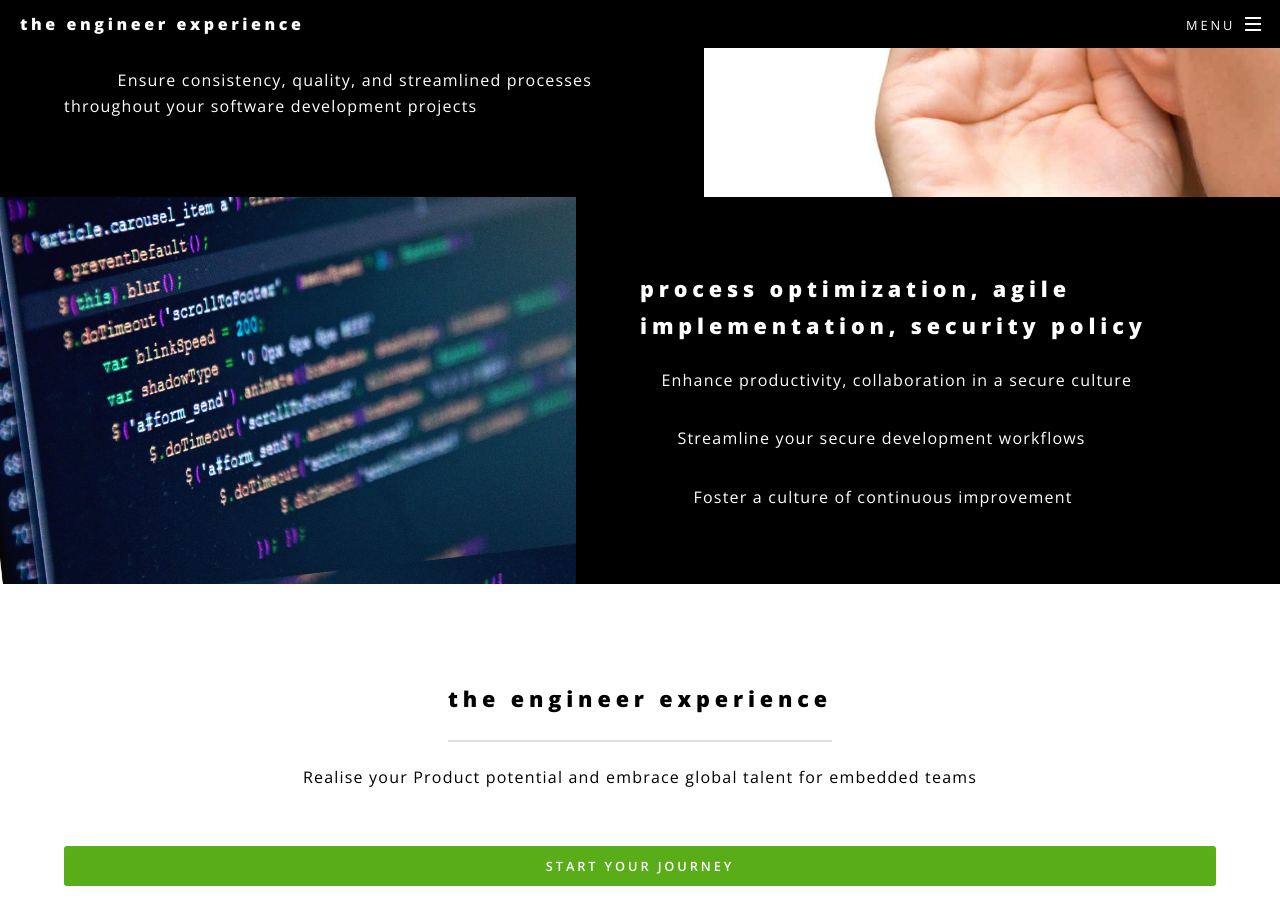
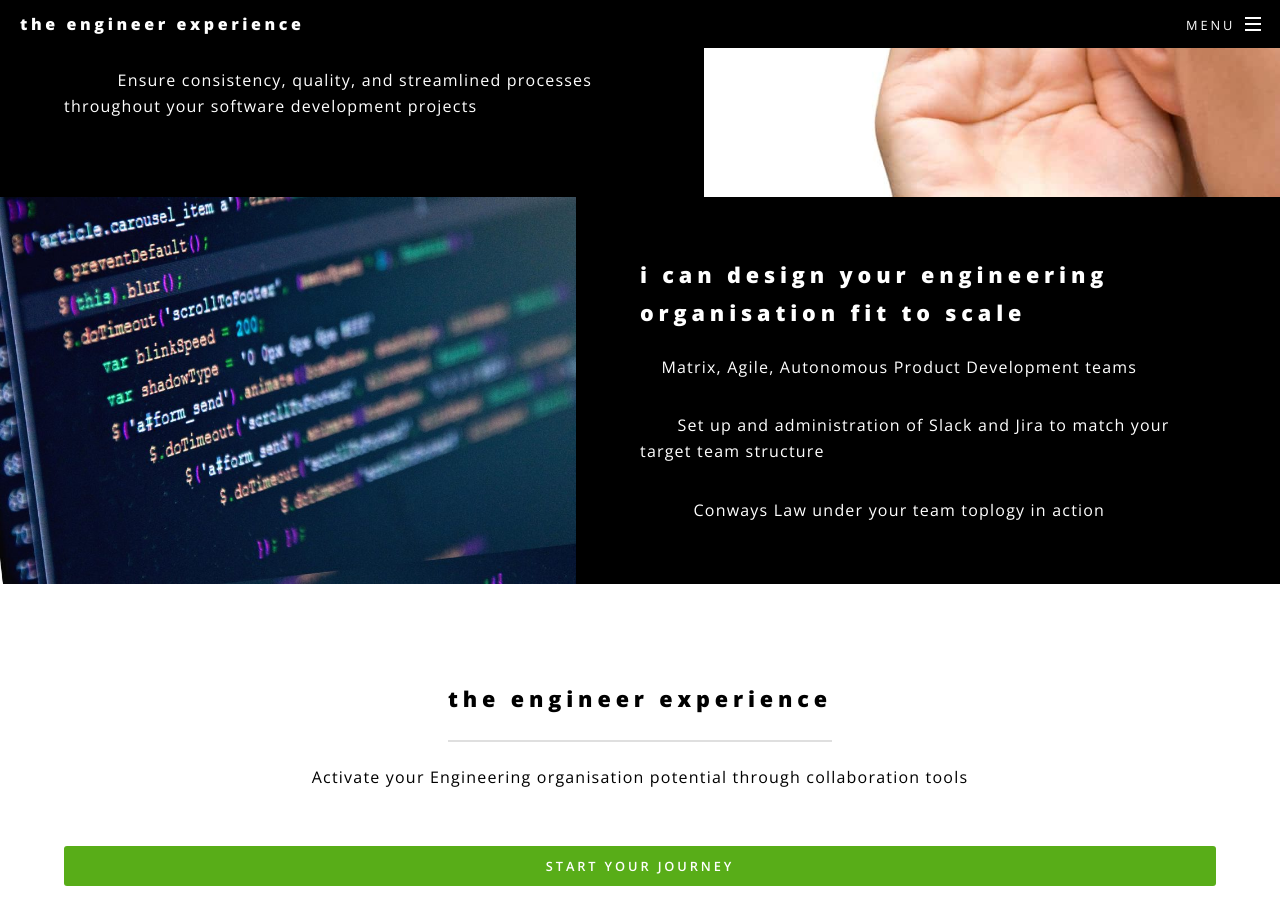
Before and after one commit to daniel-woolfson/dec0de-me, a Jekyll site: the page built from index.html, in a window 1280 px wide and 900 px high, scrolled down 1476 px. Built offline with Jekyll 4.4.1, drawn with Linux system fonts in a browser that asks for light colours.

Commit message:
Update index.html

```diff
--- a/index.html
+++ b/index.html
@@ -37,13 +37,13 @@ layout: landing
 						</section>
 						<section class="spotlight">
 							<div class="image"><img src="images/pic02.jpg" alt="" /></div><div class="content">
-								<h2>Process Optimization, Agile Implementation, Security Policy</h2>
+								<h2>I can design your Engineering organisation fit to scale</h2>
 								<p>&nbsp;&nbsp;&nbsp;
-									Enhance productivity, collaboration in a secure culture</p>
+									Matrix, Agile, Autonomous Product Development teams</p>
 								<p>&nbsp;&nbsp;&nbsp;&nbsp;&nbsp;&nbsp;
-									Streamline your secure development workflows</p>
+									Set up and administration of Slack and Jira to match your target team structure</p>
 								<p>&nbsp;&nbsp;&nbsp;&nbsp;&nbsp;&nbsp;&nbsp;&nbsp;&nbsp;
-									Foster a culture of continuous improvement</p>
+									Conways Law under your team toplogy in action</p>
 							</div>
 						</section>
 					</section>
@@ -53,7 +53,7 @@ layout: landing
 						<div class="inner">
 							<header class="major">
 								<h2 style="color:black;">The Engineer Experience</h2>
-								<p style="color:black;">Realise your Product potential and embrace global talent for embedded teams</p>
+								<p style="color:black;">Activate your Engineering organisation potential through collaboration tools</p>
 							</header>
 
 							<ul class="actions vertical">
```
